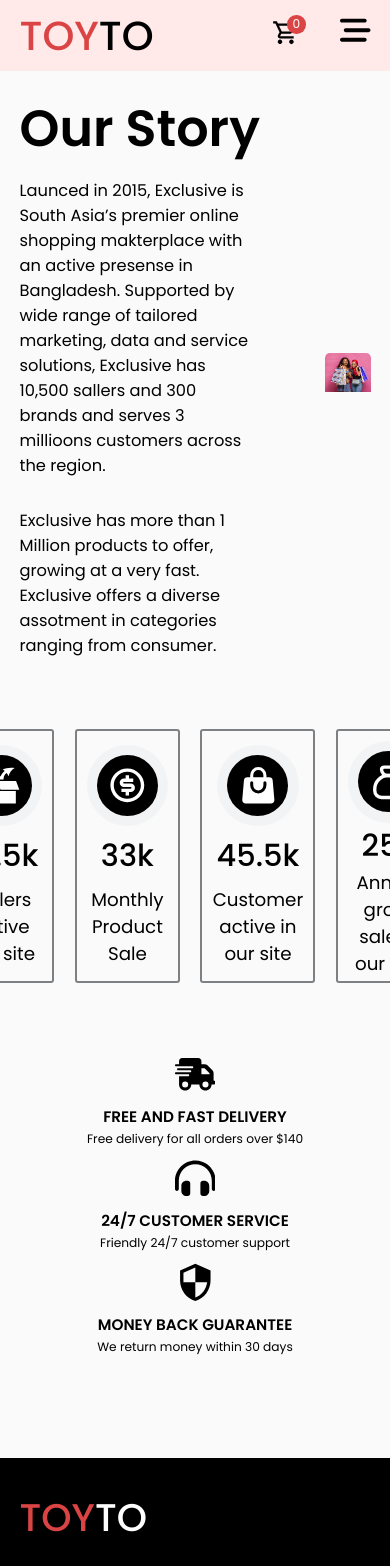
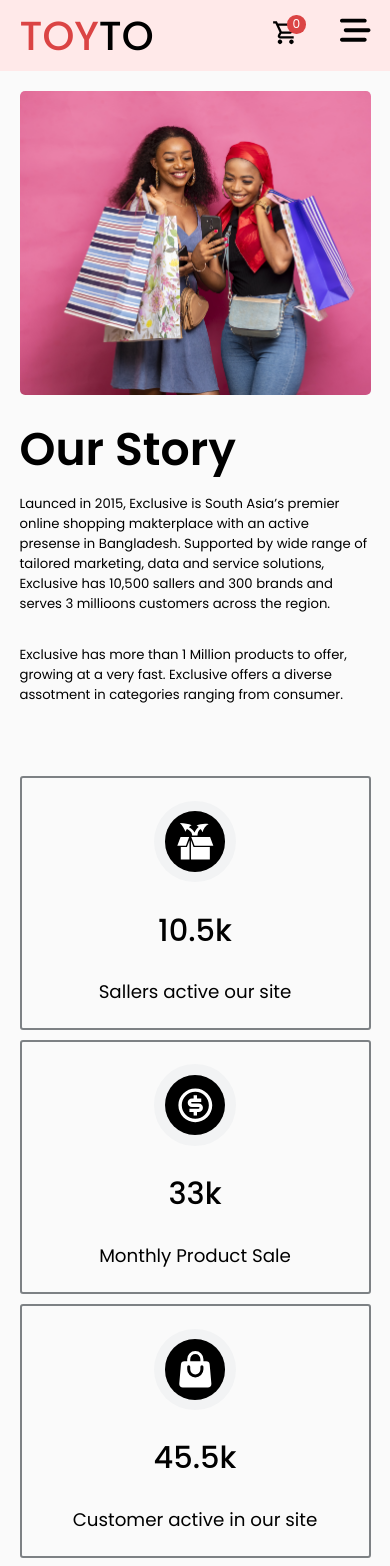
Before and after one commit to Dev-akash77/react-ecommerce, a React (Vite) app: page /about in a window 390 px wide. Shown: the top 1566 px of the page. Built offline with nearby package versions, Linux system fonts and the light colour scheme.

Commit message:
about and products details page responsive

```diff
--- a/src/components/About/AboutHero.jsx
+++ b/src/components/About/AboutHero.jsx
@@ -3,7 +3,7 @@ import "../About/about.css"
 const AboutHero = () => {
   return (
     <div className="cc">
-      <div className="container fcb about_left_right">
+      <div className="container about_left_right">
         <div className="left_about c gap-1"data-aos="fade-up-right">
           <p className="a_story">Our Story</p>
           <p className="story_description">
--- a/src/components/About/AboutSection1.jsx
+++ b/src/components/About/AboutSection1.jsx
@@ -15,7 +15,7 @@ const AboutSection1 = () => {
   }, []);
 
   return (
-    <div className="sectio_margin mb cc">
+    <div className="sectio_margin mb cc about_four_main">
       <div className="container profit_main">
         <div className="profit_data" data-aos="fade-up">
           <div className="profit_icon_main cc">
--- a/src/components/About/about.css
+++ b/src/components/About/about.css
@@ -1,82 +1,125 @@
 /*? **********************************************************About Hero start*************************************************************** */
-.about_left_right{
+.about_left_right {
   margin: 2rem 0;
+  display: flex;
+  justify-content: space-between;
+  align-items: center;
 }
-.right_about{
+.right_about {
   width: 100%;
   overflow: hidden;
-    border-radius: .5rem;
+  border-radius: 0.5rem;
 }
-.right_about img{
+.right_about img {
   width: 100%;
 }
-.a_story{
+.a_story {
   font-size: 5rem;
   font-weight: 600;
 }
-.story_description{
-    font-size:1.6rem;
+.story_description {
+  font-size: 1.6rem;
   width: 75%;
 }
 
 /*? **********************************************************About Hero End*************************************************************** */
 /*? **********************************************************Profit Section Start*************************************************************** */
-.profit_main{
+.profit_main {
   display: grid;
   place-content: center;
-    grid-template-columns: repeat(4,1fr);
+  grid-template-columns: repeat(4, 1fr);
   column-gap: 2rem;
   row-gap: 1rem;
 }
-.profit_data{
-    border: .2rem solid var(--deepGrey);
+.profit_data {
+  border: 0.2rem solid var(--deepGrey);
   padding: 1rem;
   cursor: pointer;
   height: 25rem;
-    border-radius: .3rem;
+  border-radius: 0.3rem;
   display: grid;
   place-items: center;
   text-align: center;
-    transition: .3s ease;
+  transition: 0.3s ease;
 }
-.profit_data:hover{
-    border: .2rem solid var(--red);
+.profit_data:hover {
+  border: 0.2rem solid var(--red);
   background-color: var(--red);
-    color:var(--white);
+  color: var(--white);
 }
-.profit_icon_main{
+.profit_icon_main {
   background-color: var(--grey);
   border-radius: 50%;
   height: 8rem;
   width: 8rem;
-    transition: .3s ease;
+  transition: 0.3s ease;
 }
-.profit_data:hover .profit_icon_main{
-    background-color:rgba(255,255,255,.5);
+.profit_data:hover .profit_icon_main {
+  background-color: rgba(255, 255, 255, 0.5);
 }
-.profic_icon{
+.profic_icon {
   color: var(--white);
-    font-size:4rem;
+  font-size: 4rem;
 }
-.profit_data:hover .profic_icon{
+.profit_data:hover .profic_icon {
   color: var(--black);
 }
-.profit_data:hover .icondiv{
-    background-color:var(--white);
+.profit_data:hover .icondiv {
+  background-color: var(--white);
   color: var(--black);
 }
-.icondiv{
+.icondiv {
   width: 6rem;
   height: 6rem;
   background-color: var(--black);
   border-radius: 50%;
 }
-.profit_heading{
+.profit_heading {
   font-size: 3rem;
   font-weight: 500;
 }
-.profit_discount{
+.profit_discount {
   font-size: 1.8rem;
 }
 
 /*? **********************************************************Profit Section End*************************************************************** */
+/*? **********************************************************Response Section Start*************************************************************** */
+@media (max-width: 1030px) {
+  .about_left_right {
+    display: grid;
+    place-content: center;
+    grid-template-columns: repeat(1, 1fr);
+    gap: 2rem;
+  }
+  .right_about {
+    width: 100%;
+    display: grid;
+    place-items: center;
+    grid-row: 1/2;
+  }
+  .right_about img {
+    width: 90%;
+  }
+  .profit_main {
+    grid-template-columns: repeat(2, 1fr);
+  }
+}
+@media (max-width: 430px) {
+  .right_about img {
+    width: 100%;
+  }
+  .profit_main {
+    grid-template-columns: repeat(1, 1fr);
+  }
+  .a_story {
+    font-size: 4.5rem;
+  }
+  .story_description {
+    font-size: 1.3rem;
+    width: 100%;
+  }
+  .sectio_margin {
+    margin-top: 1rem;
+  }
+}
+/*? **********************************************************Response Section End*************************************************************** */
--- a/src/components/Home/AllCatagory.jsx
+++ b/src/components/Home/AllCatagory.jsx
@@ -8,7 +8,7 @@ const AllCatagory = () => {
     const [filterCatagoey, setFilterCatagoey] = useState([])
     useEffect(() => {
       let allCatagory = products.map((cur)=>cur.category);
-      let catagory_data= [...new Set(allCatagory)].slice(0,7)
+      let catagory_data= [...new Set(allCatagory)].slice(0,10)
       setFilterCatagoey(catagory_data);
     }, [products]);
 
--- a/src/index.css
+++ b/src/index.css
@@ -698,40 +698,90 @@ footer {
 }
 /*? *********************************************************Cart Total section end************************************************************ */
 /*? *********************************************************Contact section Start************************************************************ */
-.contact_sub_heading{
+.contact_sub_heading {
   font-size: 1.5rem;
 }
-form{
+form {
   display: grid;
-  grid-template-columns: repeat(2,1fr);
+  grid-template-columns: repeat(2, 1fr);
   gap: 1.5rem;
 }
-.submit{
+.submit {
   grid-column: 1/-1;
   cursor: pointer;
   background-color: var(--red);
   color: var(--white);
-  border: .2rem solid var(--red);
-  transition: .3s ease;
+  border: 0.2rem solid var(--red);
+  transition: 0.3s ease;
 }
-.submit:hover{
+.submit:hover {
   background-color: transparent;
   color: var(--red);
 }
-form input{
+form input {
   padding: 1rem;
-  border: .2rem solid var(--black);
+  border: 0.2rem solid var(--black);
   outline: none;
   color: var(--black);
   font-size: 1.5rem;
   font-weight: 450;
-  border-radius: .3rem;
+  border-radius: 0.3rem;
 }
 /*? *********************************************************Contact section end************************************************************ */
 /*? *********************************************************Responsive section start************************************************************ */
-.footer_right {
-  grid-template-columns: repeat(2, 1fr);
-  gap: 2rem;
-  row-gap: 4rem;
+@media (max-width: 1090px) {
+  .main_img {
+    height: 40rem;
+    width: 40rem;
+  }
+  .sub_img {
+    height: 8rem;
+    width: 8rem;
+  }
+}
+@media (max-width: 980px) {
+  .footer_right {
+    grid-template-columns: repeat(2, 1fr);
+    gap: 2rem;
+    row-gap: 4rem;
+  }
+}
+@media (max-width: 924px) {
+  .images_details_main {
+    flex-direction: column;
+    align-items: start;
+  }
+  .spimg_main {
+    display: grid;
+    place-items: start;
+  }
+  .sub_images_main {
+    flex-direction: row;
+    grid-row: 2/3;
+  }
+}
+@media (max-width: 450px) {
+  .images_details_main {
+    margin: 2rem 0;
+  }
+}
+@media (max-width: 450px) {
+  .main_img {
+    height: 35rem;
+    width: 35rem;
+  }
+}
+@media (max-width: 400px) {
+  .main_img {
+    height: 32rem;
+    width: 32rem;
+  }
+  .sub_img {
+    height: 7rem;
+    width: 7rem;
+  }
+  .p_c_g span {
+    font-size: 1.28rem;
+  }
 }
 /*? *********************************************************Responsive section end************************************************************ */
```
Lines whose indentation alone changed are shown as unchanged.
